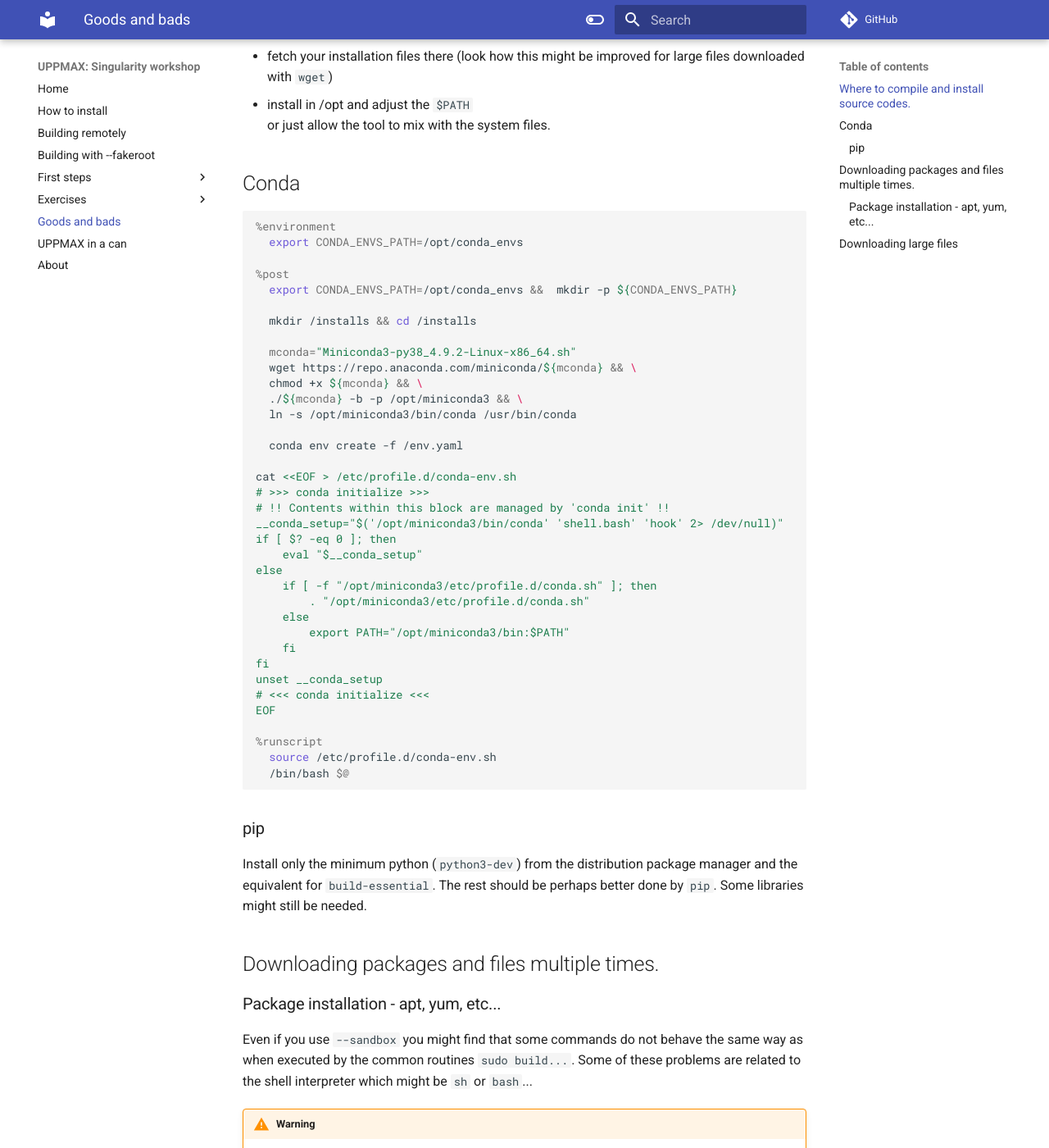
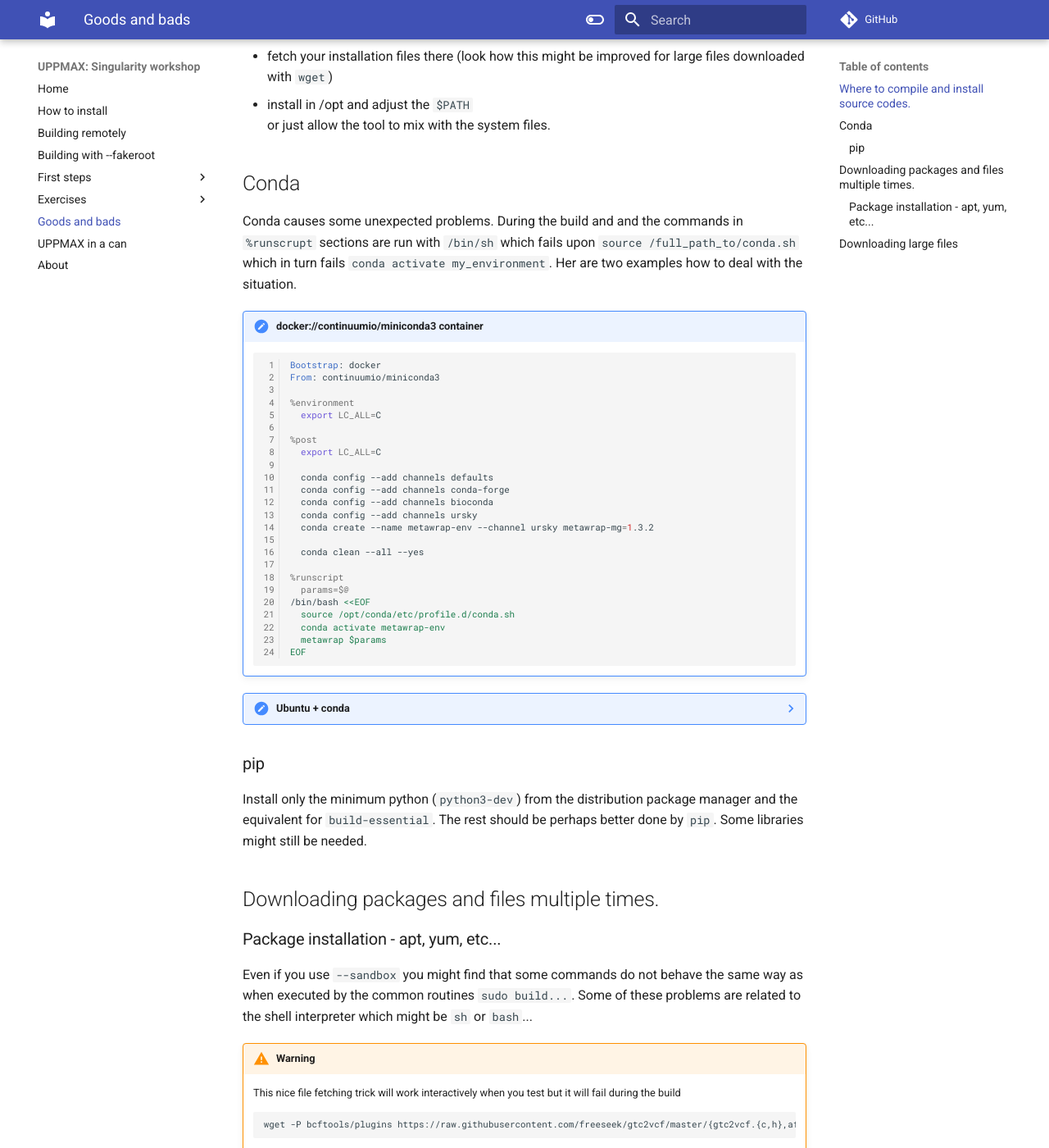
Before and after one commit to pmitev/UPPMAX-Singularity-workshop, an MkDocs documentation site: the page built from docs/goods_bads.md, in a window 1280 px wide and 1400 px high, scrolled down 869 px. Shown: the whole window at 82% size. Built offline with MkDocs 1.6.1 and Material for MkDocs 9.7.7, drawn with Linux system fonts in a browser that asks for light colours; comment, search, counter and statistics services are not loaded.

Commit message:
Conda fixes

````diff
--- a/docs/goods_bads.md
+++ b/docs/goods_bads.md
@@ -35,44 +35,99 @@ Here is an example scenario
 
 ## Conda
 
-``` singularity
-%environment
-  export CONDA_ENVS_PATH=/opt/conda_envs
+Conda causes some unexpected problems. During the build and and the commands in `%runscrupt` sections are run with `/bin/sh` which fails upon `source /full_path_to/conda.sh` which in turn fails `conda activate my_environment`. Her are two examples how to deal with the situation.
 
-%post
-  export CONDA_ENVS_PATH=/opt/conda_envs &&  mkdir -p ${CONDA_ENVS_PATH}
+!!! note "docker://continuumio/miniconda3 container"
 
-  mkdir /installs && cd /installs
+    ``` singularity linenums="1"
+    Bootstrap: docker
+    From: continuumio/miniconda3
 
-  mconda="Miniconda3-py38_4.9.2-Linux-x86_64.sh"
-  wget https://repo.anaconda.com/miniconda/${mconda} && \
-  chmod +x ${mconda} && \
-  ./${mconda} -b -p /opt/miniconda3 && \
-  ln -s /opt/miniconda3/bin/conda /usr/bin/conda
+    %environment
+      export LC_ALL=C
 
-  conda env create -f /env.yaml
+    %post
+      export LC_ALL=C
 
-cat <<EOF > /etc/profile.d/conda-env.sh
-# >>> conda initialize >>>
-# !! Contents within this block are managed by 'conda init' !!
-__conda_setup="$('/opt/miniconda3/bin/conda' 'shell.bash' 'hook' 2> /dev/null)"
-if [ $? -eq 0 ]; then
-    eval "$__conda_setup"
-else
-    if [ -f "/opt/miniconda3/etc/profile.d/conda.sh" ]; then
-        . "/opt/miniconda3/etc/profile.d/conda.sh"
-    else
-        export PATH="/opt/miniconda3/bin:$PATH"
-    fi
-fi
-unset __conda_setup
-# <<< conda initialize <<<
-EOF
+      conda config --add channels defaults
+      conda config --add channels conda-forge
+      conda config --add channels bioconda
+      conda config --add channels ursky
+      conda create --name metawrap-env --channel ursky metawrap-mg=1.3.2
 
-%runscript
-  source /etc/profile.d/conda-env.sh
-  /bin/bash $@
-```
+      conda clean --all --yes
+
+    %runscript
+      params=$@
+    /bin/bash <<EOF
+      source /opt/conda/etc/profile.d/conda.sh
+      conda activate metawrap-env
+      metawrap $params
+    EOF
+    ```
+
+??? note "Ubuntu + conda"
+    ``` singularity linenums="1"
+    Bootstrap: docker
+    From: ubuntu:20.04
+
+    %labels
+      Author pmitev@gmail.com
+
+    %environment
+      export LC_ALL=C
+      export CONDA_ENVS_PATH=/opt/conda_envs
+      export PATH=/opt/metaWRAP/bin:$PATH
+
+    %post
+      export DEBIAN_FRONTEND=noninteractive
+      export LC_ALL=C
+      export CONDA_ENVS_PATH=/opt/conda_envs &&  mkdir -p ${CONDA_ENVS_PATH}
+
+      apt-get update && apt-get -y install  wget git
+
+      mkdir /installs && cd /installs
+
+      # Conda installation     ==============================================
+      mconda="Miniconda3-py38_4.9.2-Linux-x86_64.sh"
+      wget https://repo.anaconda.com/miniconda/${mconda} && \
+      chmod +x ${mconda} && \
+      ./${mconda} -b -p /opt/miniconda3 && \
+      ln -s /opt/miniconda3/bin/conda /usr/bin/conda
+
+      # metaWRAP dependencies installation     ==============================
+    /bin/bash <<EOF
+      source /opt/miniconda3/etc/profile.d/conda.sh
+
+      conda create -y -n metawrap-env python=2.7
+      conda activate metawrap-env
+
+      conda config --add channels defaults
+      conda config --add channels conda-forge
+      conda config --add channels bioconda
+      conda config --add channels ursky
+
+      conda install --only-deps -c ursky metawrap-mg
+
+      conda clean --all --yes
+    EOF
+
+      # metaWRAP from github     ============================================
+      cd /opt
+      git clone https://github.com/bxlab/metaWRAP.git
+
+      cd / && rm -r /installs
+
+    %runscript
+      params=$@
+    /bin/bash <<EOF
+      export PATH=/opt/metaWRAP/bin:$PATH
+      source /opt/miniconda3/etc/profile.d/conda.sh
+      conda activate metawrap-env
+      metawrap $params
+    EOF
+    ```
+
 
 ### pip
 
````
